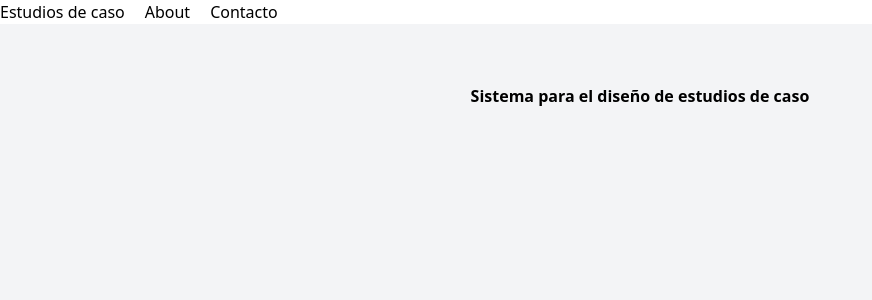
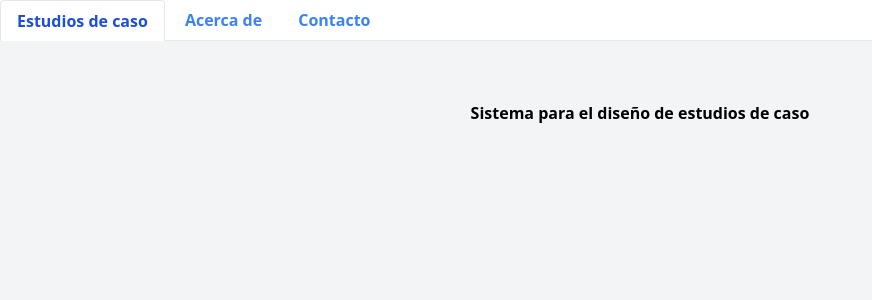
Before and after one commit to JFranklinP/case-study-frontend, a Next.js app: page / in a window 1280 px wide. Shown: the top 300 px of the page, without its empty margins (0-872 px from the left). Built offline with nearby package versions, Linux system fonts and the light colour scheme.

Commit message:
Update Navbar

```diff
--- a/components/Navbar.js
+++ b/components/Navbar.js
@@ -1,13 +1,22 @@
 import { ActiveLink } from "./ActiveLink";
 import React from "react";
 import styles from "./Navbar.module.css";
+import Link from "next/link"
 
 export const Navbar = () => {
   return (
-    <nav className={styles.menu_container}>
-      <ActiveLink text="Estudios de caso" href="/context/ContextList" />
-      <ActiveLink text="About" href="/about" />
-      <ActiveLink text="Contacto" href="/contact" />
+    <nav >
+      <ul className="flex border-b">
+  <li className="-mb-px mr-1">
+    <Link className="bg-white inline-block border-l border-t border-r rounded-t py-2 px-4 text-blue-700 font-semibold"  href="/context/ContextList">Estudios de caso</Link>
+  </li>
+  <li class="mr-1">
+    <Link class="bg-white inline-block py-2 px-4 text-blue-500 hover:text-blue-800 font-semibold" href="/about">Acerca de</Link>
+  </li>
+  <li class="mr-1">
+    <Link class="bg-white inline-block py-2 px-4 text-blue-500 hover:text-blue-800 font-semibold" href="/contact">Contacto</Link>
+  </li>
+</ul>
     </nav>
   );
 };
```
